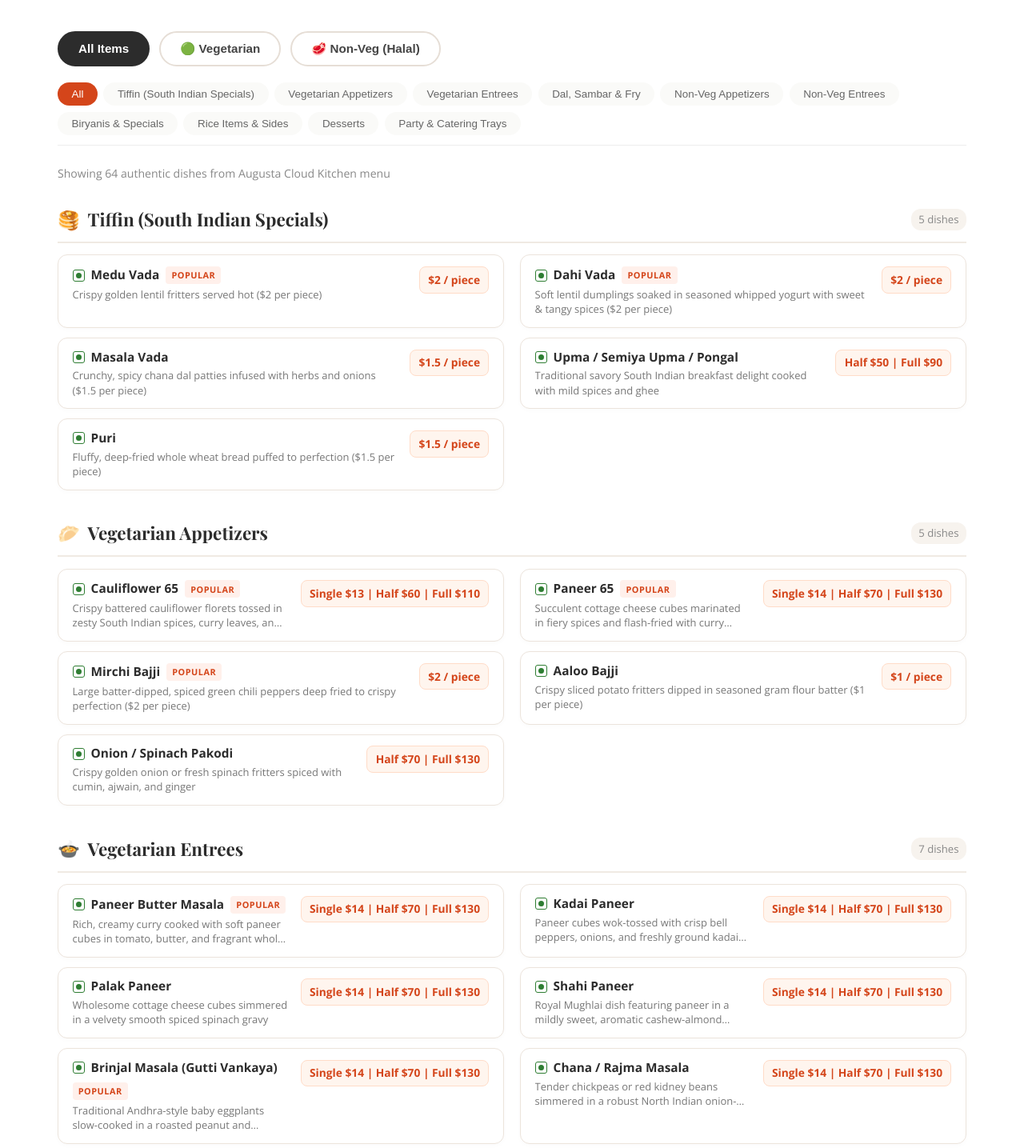
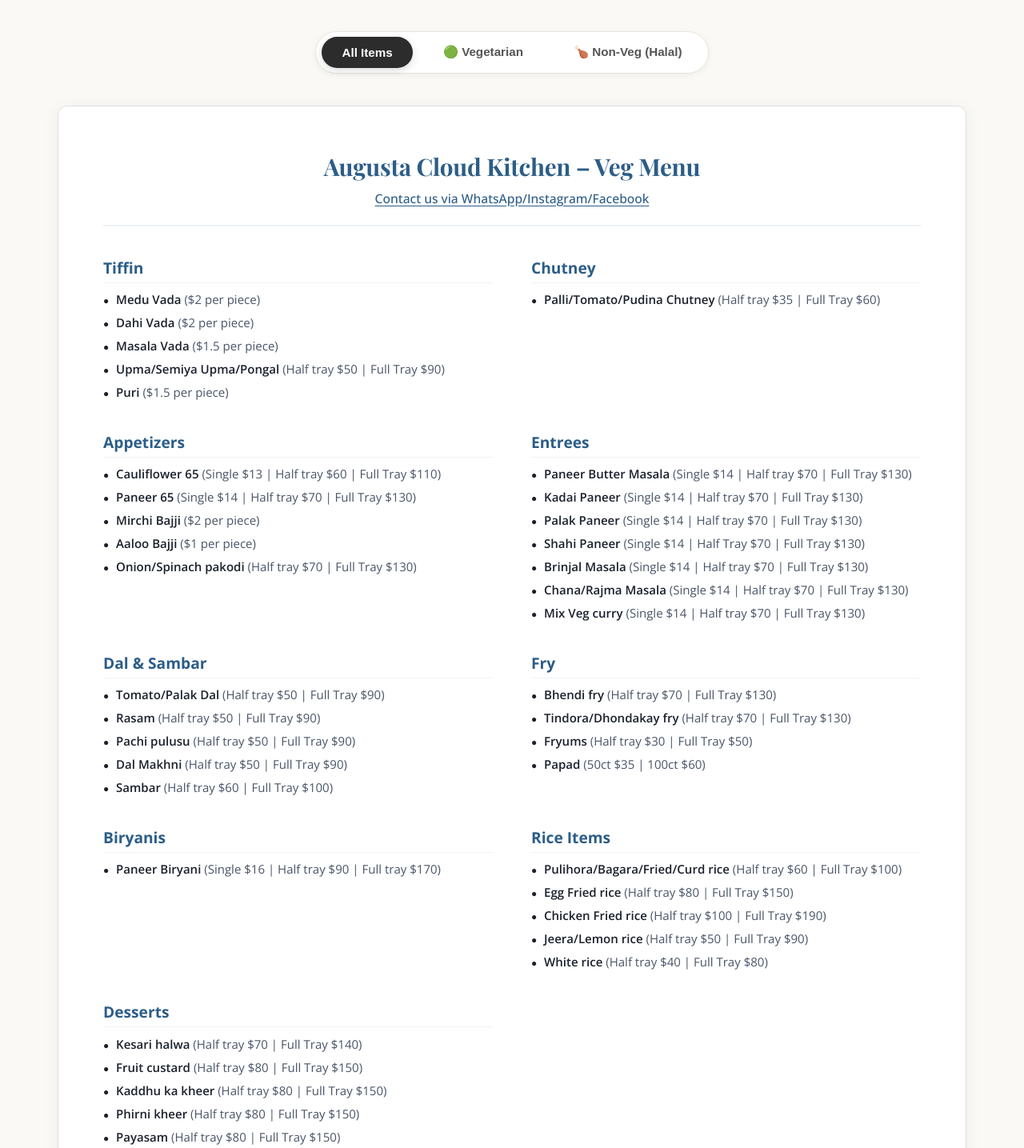
Before and after one commit to MSKapigee007/LeeSaaKitchen, an Angular app: page /menu in a window 1280 px wide. Shown: the part 595-2030 px from the top of the page at 80% size. Built offline with nearby package versions, Linux system fonts and the light colour scheme.

Commit message:
Render Menu tab exactly matching Augusta Cloud Kitchen Catering Menu PDF structure

```diff
--- a/src/app/pages/menu/menu.component.css
+++ b/src/app/pages/menu/menu.component.css
@@ -50,6 +50,7 @@
   border-radius: 30px;
   font-weight: 600;
   font-size: 0.95rem;
+  text-decoration: none;
   transition: all 0.3s ease;
 }
 
@@ -57,6 +58,7 @@
   background: white;
   color: var(--primary);
   transform: translateY(-2px);
+  box-shadow: 0 6px 18px rgba(0, 0, 0, 0.2);
 }
 
 .container {
@@ -67,6 +69,7 @@
 
 .menu-content {
   padding: 3rem 0;
+  background: #fbf9f6;
 }
 
 /* Notice Banner from PDF */
@@ -98,262 +101,224 @@
 /* Dietary Group Filters */
 .menu-group-filters {
   display: flex;
-  flex-direction: column;
-  gap: 1.25rem;
-  margin-bottom: 1.5rem;
+  justify-content: center;
+  margin-bottom: 2.5rem;
 }
 
 .filter-toggles {
-  display: flex;
+  display: inline-flex;
   gap: 0.75rem;
+  background: white;
+  padding: 0.4rem;
+  border-radius: 35px;
+  box-shadow: 0 2px 10px rgba(0, 0, 0, 0.05);
+  border: 1px solid #ebe4dc;
   flex-wrap: wrap;
+  justify-content: center;
 }
 
 .filter-pill {
-  padding: 0.7rem 1.5rem;
-  border: 2px solid #e6ded6;
-  border-radius: 25px;
-  background: white;
+  padding: 0.65rem 1.6rem;
+  border: none;
+  border-radius: 30px;
+  background: transparent;
   cursor: pointer;
   font-size: 0.95rem;
   font-weight: 600;
   transition: all 0.25s ease;
-  color: #444;
+  color: #555;
 }
 
 .filter-pill:hover {
-  border-color: #bbb;
-  transform: translateY(-1px);
+  color: var(--primary);
+  background: rgba(212, 69, 26, 0.05);
 }
 
 .filter-pill.active {
   background: var(--text);
   color: white;
-  border-color: var(--text);
+  box-shadow: 0 3px 10px rgba(0, 0, 0, 0.15);
 }
 
 .filter-pill.veg.active {
   background: #2E7D32;
-  border-color: #2E7D32;
   color: white;
+  box-shadow: 0 3px 10px rgba(46, 125, 50, 0.25);
 }
 
 .filter-pill.non-veg.active {
-  background: var(--primary);
-  border-color: var(--primary);
+  background: #b71c1c;
   color: white;
+  box-shadow: 0 3px 10px rgba(183, 28, 28, 0.25);
 }
 
-/* Category Tabs */
-.category-tabs {
+/* PDF Menu Documents Styling */
+.pdf-documents-container {
   display: flex;
-  gap: 0.45rem;
-  flex-wrap: wrap;
-  padding-bottom: 0.75rem;
-  border-bottom: 1px solid #eee;
+  flex-direction: column;
+  gap: 3rem;
+  margin-bottom: 3.5rem;
 }
 
-.tab {
-  padding: 0.45rem 1.1rem;
-  border: none;
-  background: var(--bg);
-  border-radius: 20px;
-  cursor: pointer;
-  font-size: 0.84rem;
-  font-weight: 500;
-  transition: all 0.2s ease;
-  color: #666;
+.pdf-sheet {
+  background: #ffffff;
+  border-radius: 12px;
+  border: 1px solid #dcdfe3;
+  box-shadow: 0 4px 20px rgba(0, 0, 0, 0.06);
+  padding: 3.5rem 3.5rem 3rem;
+  position: relative;
+  transition: transform 0.2s ease, box-shadow 0.2s ease;
 }
 
-.tab:hover {
-  background: rgba(212, 69, 26, 0.08);
+.pdf-sheet:hover {
+  box-shadow: 0 8px 30px rgba(0, 0, 0, 0.09);
+}
+
+.sheet-header {
+  text-align: center;
+  margin-bottom: 2.5rem;
+  padding-bottom: 1.25rem;
+  border-bottom: 2px solid #eef2f6;
+}
+
+.sheet-title {
+  font-family: 'Playfair Display', serif;
+  font-size: 1.85rem;
+  font-weight: 700;
+  color: #2c5d88;
+  margin: 0 0 0.5rem 0;
+  letter-spacing: -0.2px;
+}
+
+.sheet-subtitle {
+  margin: 0;
+  font-size: 0.98rem;
+}
+
+.sheet-subtitle a {
+  color: #2c5d88;
+  text-decoration: underline;
+  text-underline-offset: 3px;
+  font-weight: 500;
+  transition: color 0.2s ease;
+}
+
+.sheet-subtitle a:hover {
   color: var(--primary);
 }
 
-.tab.active {
-  background: var(--primary);
-  color: white;
+/* Multi-column Grid for minimal scrolling */
+.sheet-grid {
+  display: grid;
+  grid-template-columns: repeat(2, 1fr);
+  column-gap: 3rem;
+  row-gap: 2rem;
 }
 
-.results-count {
-  color: #888;
-  font-size: 0.88rem;
-  margin-bottom: 1.75rem;
+.sheet-section {
+  break-inside: avoid;
 }
 
-/* Category Sections & Compact List */
-.category-section {
-  margin-bottom: 2.25rem;
+.section-heading {
+  font-family: inherit;
+  font-size: 1.2rem;
+  font-weight: 700;
+  color: #2c5d88;
+  margin: 0 0 0.65rem 0;
+  padding-bottom: 0.3rem;
+  border-bottom: 1px solid #eef2f6;
 }
 
-.category-header {
-  display: flex;
-  align-items: center;
-  justify-content: space-between;
-  margin-bottom: 0.9rem;
-  padding-bottom: 0.6rem;
-  border-bottom: 2px solid #f0eae3;
-}
-
-.cat-title-group {
-  display: flex;
-  align-items: center;
-  gap: 0.6rem;
-}
-
-.category-icon {
-  font-size: 1.4rem;
-}
-
-.category-header h2 {
-  font-family: 'Playfair Display', serif;
-  font-size: 1.4rem;
-  color: var(--text);
+.section-bullet-list {
+  list-style: none;
+  padding: 0;
   margin: 0;
 }
 
-.category-count {
-  color: #888;
-  font-size: 0.82rem;
-  background: #f7f3ee;
-  padding: 0.2rem 0.6rem;
-  border-radius: 12px;
+.bullet-item {
+  display: flex;
+  align-items: baseline;
+  gap: 0.55rem;
+  margin-bottom: 0.45rem;
+  font-size: 0.94rem;
+  line-height: 1.45;
+  color: #2d3748;
 }
 
-/* Compact Menu List Grid */
-.menu-list-grid {
-  display: grid;
-  grid-template-columns: repeat(2, 1fr);
-  gap: 0.75rem 1.25rem;
-}
-
-.compact-menu-row {
-  display: flex;
-  justify-content: space-between;
-  align-items: flex-start;
-  gap: 1rem;
-  background: white;
-  border: 1.5px solid #ece4dc;
-  border-radius: 12px;
-  padding: 0.85rem 1.1rem;
-  transition: all 0.2s ease;
-  box-shadow: 0 2px 6px rgba(0, 0, 0, 0.02);
-}
-
-.compact-menu-row:hover {
-  border-color: var(--primary);
-  box-shadow: 0 4px 14px rgba(212, 69, 26, 0.09);
-  transform: translateY(-1px);
-}
-
-.item-info {
-  flex: 1;
-  min-width: 0;
-}
-
-.item-name-line {
-  display: flex;
-  align-items: center;
-  gap: 0.5rem;
-  flex-wrap: wrap;
-  margin-bottom: 0.25rem;
-}
-
-.diet-icon {
-  width: 15px;
-  height: 15px;
-  border-radius: 3px;
-  display: inline-flex;
-  align-items: center;
-  justify-content: center;
+.bullet-point {
+  color: #1a202c;
+  font-size: 0.75rem;
+  line-height: 1;
   flex-shrink: 0;
 }
 
-.diet-icon.veg {
-  border: 1.5px solid #2e7d32;
+.item-text {
+  flex: 1;
 }
 
-.diet-icon.veg .inner-dot {
-  width: 7px;
-  height: 7px;
-  border-radius: 50%;
-  background: #2e7d32;
+.item-name {
+  font-weight: 600;
+  color: #1a202c;
 }
 
-.diet-icon.nonveg {
-  border: 1.5px solid #b71c1c;
+.item-price {
+  color: #4a5568;
+  font-weight: 400;
 }
 
-.diet-icon.nonveg .inner-dot {
-  width: 7px;
-  height: 7px;
-  border-radius: 50%;
-  background: #b71c1c;
+.sheet-footer {
+  margin-top: 2.5rem;
+  padding-top: 1.5rem;
+  border-top: 1px solid #eef2f6;
 }
 
-.dish-name {
+.sheet-note {
+  font-size: 0.95rem;
   font-weight: 700;
-  font-size: 0.96rem;
-  color: var(--text);
-  line-height: 1.3;
+  color: #4d6438;
+  margin: 0;
+  letter-spacing: 0.2px;
 }
 
-.badge-popular {
-  background: #fff0eb;
-  color: var(--primary);
-  font-size: 0.68rem;
-  font-weight: 700;
-  padding: 0.15rem 0.45rem;
-  border-radius: 4px;
-  text-transform: uppercase;
-  letter-spacing: 0.5px;
+.sheet-note.highlight-halal {
+  color: #2e6930;
+  font-size: 1.05rem;
 }
 
-.dish-desc {
-  font-size: 0.81rem;
-  color: #777;
-  line-height: 1.4;
-  margin: 0;
-  display: -webkit-box;
-  -webkit-line-clamp: 2;
-  -webkit-box-orient: vertical;
-  overflow: hidden;
+/* Bottom PDF Action */
+.bottom-pdf-action {
+  text-align: center;
+  background: white;
+  border: 1px dashed #d5d9de;
+  border-radius: 12px;
+  padding: 2rem;
+  margin-top: 1rem;
 }
 
-.item-price-side {
-  flex-shrink: 0;
-  text-align: right;
-}
-
-.pricing-label {
-  display: inline-block;
-  font-weight: 700;
-  font-size: 0.86rem;
-  color: var(--primary);
-  background: #fff5ee;
-  border: 1px solid #ffdcc8;
-  padding: 0.3rem 0.65rem;
-  border-radius: 8px;
-  white-space: nowrap;
-}
-
-/* No Results */
-.no-results {
-  text-align: center;
-  padding: 4rem 2rem;
-  color: #999;
-}
-
-.emoji-large {
-  font-size: 4rem;
-  display: block;
+.bottom-pdf-action p {
+  font-size: 1rem;
+  color: #666;
   margin-bottom: 1rem;
 }
 
-.no-results h3 {
-  font-size: 1.3rem;
-  color: var(--text);
-  margin-bottom: 0.5rem;
+.secondary-pdf-btn {
+  display: inline-flex;
+  align-items: center;
+  gap: 0.5rem;
+  background: var(--primary);
+  color: white;
+  padding: 0.75rem 2rem;
+  border-radius: 30px;
+  font-weight: 600;
+  font-size: 0.95rem;
+  text-decoration: none;
+  transition: all 0.3s ease;
+}
+
+.secondary-pdf-btn:hover {
+  background: #a83614;
+  transform: translateY(-2px);
+  box-shadow: 0 4px 12px rgba(212, 69, 26, 0.25);
 }
 
 /* Responsive */
@@ -361,18 +326,27 @@
   .menu-alert-banner {
     grid-template-columns: 1fr;
   }
+
+  .pdf-sheet {
+    padding: 2.5rem 2rem 2rem;
+  }
 }
 
-@media (max-width: 850px) {
+@media (max-width: 768px) {
   .menu-hero h1 {
     font-size: 2.2rem;
   }
 
-  .menu-list-grid {
+  .sheet-grid {
     grid-template-columns: 1fr;
+    gap: 1.5rem;
   }
 
-  .compact-menu-row {
-    padding: 0.8rem 1rem;
+  .sheet-title {
+    font-size: 1.45rem;
+  }
+
+  .pdf-sheet {
+    padding: 2rem 1.25rem 1.75rem;
   }
 }
--- a/src/app/pages/menu/menu.component.html
+++ b/src/app/pages/menu/menu.component.html
@@ -2,7 +2,7 @@
   <div class="container">
     <span class="section-badge">Augusta Cloud Kitchen Catering Menu</span>
     <h1>Explore Our <span class="highlight">Authentic Menu</span></h1>
-    <p>Handcrafted South Indian Tiffins, Hyderabadi Dum Biryanis, Flavorful Curries, and Party Trays. All meats are 100% Halal.</p>
+    <p>Authentic South Indian Tiffins, Hyderabadi Dum Biryanis, Flavorful Curries, and Party Trays. All meats are 100% Halal.</p>
     <div class="menu-hero-actions">
       <a href="assets/Augusta_Cloud_Kitchen_Catering_Menu.pdf" target="_blank" class="pdf-download-btn">
         📄 View / Download Original PDF Menu
@@ -24,13 +24,13 @@
       <div class="alert-item">
         <span class="alert-icon">🍱</span>
         <div>
-          <strong>Flexible Catering Portions:</strong> Available in Single orders, Half Trays, and Full Trays.
+          <strong>Catering Portions:</strong> Available in Single orders, Half Trays, and Full Trays.
         </div>
       </div>
       <div class="alert-item">
         <span class="alert-icon">💬</span>
         <div>
-          <strong>Order Channels:</strong> Contact us via WhatsApp, Instagram, or Facebook!
+          <strong>Easy Ordering:</strong> Contact us via WhatsApp, Instagram, or Facebook!
         </div>
       </div>
     </div>
@@ -40,78 +40,98 @@
       <div class="filter-toggles">
         <button
           class="filter-pill"
-          [class.active]="menuTypeFilter === 'all'"
-          (click)="filterByMenuType('all')"
+          [class.active]="selectedGroup === 'all'"
+          (click)="setGroup('all')"
         >
           All Items
         </button>
         <button
           class="filter-pill veg"
-          [class.active]="menuTypeFilter === 'veg'"
-          (click)="filterByMenuType('veg')"
+          [class.active]="selectedGroup === 'veg'"
+          (click)="setGroup('veg')"
         >
           🟢 Vegetarian
         </button>
         <button
           class="filter-pill non-veg"
-          [class.active]="menuTypeFilter === 'non-veg'"
-          (click)="filterByMenuType('non-veg')"
+          [class.active]="selectedGroup === 'non-veg'"
+          (click)="setGroup('non-veg')"
         >
-          🥩 Non-Veg (Halal)
-        </button>
-      </div>
-
-      <!-- Category Quick Jump Tabs -->
-      <div class="category-tabs">
-        <button
-          *ngFor="let name of getCategoryNames()"
-          class="tab"
-          [class.active]="activeCategory === name"
-          (click)="filterByCategory(name)"
-        >
-          {{ name }}
+          🍗 Non-Veg (Halal)
         </button>
       </div>
     </div>
 
-    <p class="results-count">Showing {{ getTotalItems() }} authentic dishes from Augusta Cloud Kitchen menu</p>
+    <!-- PDF Menu Documents Container -->
+    <div class="pdf-documents-container">
 
-    <!-- Menu Categories (Compact List View for Minimal Scrolling) -->
-    <div class="menu-categories">
-      <div class="category-section" *ngFor="let category of filteredCategories">
-        <div class="category-header">
-          <div class="cat-title-group">
-            <span class="category-icon">{{ category.icon }}</span>
-            <h2>{{ category.name }}</h2>
+      <!-- VEG MENU SHEET -->
+      <article class="pdf-sheet veg-sheet" *ngIf="showVeg">
+        <header class="sheet-header">
+          <h2 class="sheet-title">{{ vegMenu.title }}</h2>
+          <p class="sheet-subtitle">
+            <a href="#contact">Contact us via WhatsApp/Instagram/Facebook</a>
+          </p>
+        </header>
+
+        <div class="sheet-grid">
+          <div class="sheet-section" *ngFor="let section of vegMenu.sections">
+            <h3 class="section-heading">{{ section.title }}</h3>
+            <ul class="section-bullet-list">
+              <li *ngFor="let item of section.items" class="bullet-item">
+                <span class="bullet-point">●</span>
+                <span class="item-text">
+                  <strong class="item-name">{{ item.name }}</strong>
+                  <span class="item-price"> ({{ item.price }})</span>
+                </span>
+              </li>
+            </ul>
           </div>
-          <span class="category-count">{{ category.items.length }} dishes</span>
         </div>
 
-        <div class="menu-list-grid">
-          <div class="compact-menu-row" *ngFor="let item of category.items">
-            <div class="item-info">
-              <div class="item-name-line">
-                <span class="diet-icon" [class.veg]="item.isVegetarian" [class.nonveg]="!item.isVegetarian" [title]="item.isVegetarian ? 'Vegetarian' : 'Halal Meat'">
-                  <span class="inner-dot"></span>
+        <footer class="sheet-footer">
+          <p class="sheet-note">{{ vegMenu.footerNote }}</p>
+        </footer>
+      </article>
+
+      <!-- NON-VEG MENU SHEET -->
+      <article class="pdf-sheet nonveg-sheet" *ngIf="showNonVeg">
+        <header class="sheet-header">
+          <h2 class="sheet-title">{{ nonVegMenu.title }}</h2>
+          <p class="sheet-subtitle">
+            <a href="#contact">Contact us via WhatsApp/Instagram/Facebook</a>
+          </p>
+        </header>
+
+        <div class="sheet-grid">
+          <div class="sheet-section" *ngFor="let section of nonVegMenu.sections">
+            <h3 class="section-heading">{{ section.title }}</h3>
+            <ul class="section-bullet-list">
+              <li *ngFor="let item of section.items" class="bullet-item">
+                <span class="bullet-point">●</span>
+                <span class="item-text">
+                  <strong class="item-name">{{ item.name }}</strong>
+                  <span class="item-price"> ({{ item.price }})</span>
                 </span>
-                <span class="dish-name">{{ item.name }}</span>
-                <span class="badge-popular" *ngIf="item.isPopular">Popular</span>
-              </div>
-              <p class="dish-desc" *ngIf="item.description">{{ item.description }}</p>
-            </div>
-            <div class="item-price-side">
-              <span class="pricing-label">{{ item.priceDisplay || ('$' + (item.price | number:'1.2-2')) }}</span>
-            </div>
+              </li>
+            </ul>
           </div>
         </div>
-      </div>
+
+        <footer class="sheet-footer">
+          <p class="sheet-note highlight-halal">{{ nonVegMenu.footerNote }}</p>
+        </footer>
+      </article>
+
     </div>
 
-    <!-- No Results -->
-    <div class="no-results" *ngIf="filteredCategories.length === 0">
-      <span class="emoji-large">🍽️</span>
-      <h3>No items found</h3>
-      <p>Try selecting a different category or dietary filter</p>
+    <!-- Bottom Quick PDF Link -->
+    <div class="bottom-pdf-action">
+      <p>Need a printable copy for your event?</p>
+      <a href="assets/Augusta_Cloud_Kitchen_Catering_Menu.pdf" target="_blank" class="secondary-pdf-btn">
+        📥 Download Full Catering Menu (PDF)
+      </a>
     </div>
+
   </div>
 </section>
--- a/src/app/pages/menu/menu.component.ts
+++ b/src/app/pages/menu/menu.component.ts
@@ -1,7 +1,21 @@
-import { Component, OnInit } from '@angular/core';
+import { Component } from '@angular/core';
 import { CommonModule } from '@angular/common';
-import { MenuService } from '../../services/menu.service';
-import { MenuCategory } from '../../models/menu-item.model';
+
+export interface PdfSection {
+  title: string;
+  items: {
+    name: string;
+    price: string;
+  }[];
+}
+
+export interface PdfMenuSheet {
+  title: string;
+  subtitle: string;
+  type: 'veg' | 'non-veg';
+  sections: PdfSection[];
+  footerNote: string;
+}
 
 @Component({
   selector: 'app-menu',
@@ -10,62 +24,158 @@
   templateUrl: './menu.component.html',
   styleUrls: ['./menu.component.css']
 })
-export class MenuComponent implements OnInit {
-  categories: MenuCategory[] = [];
-  filteredCategories: MenuCategory[] = [];
-  activeCategory = 'All';
-  menuTypeFilter: 'all' | 'veg' | 'non-veg' = 'all';
+export class MenuComponent {
+  selectedGroup: 'all' | 'veg' | 'non-veg' = 'all';
 
-  constructor(private menuService: MenuService) {}
+  vegMenu: PdfMenuSheet = {
+    title: 'Augusta Cloud Kitchen – Veg Menu',
+    subtitle: 'Contact us via WhatsApp/Instagram/Facebook',
+    type: 'veg',
+    footerNote: 'NOTE: We have a separate menu for non-veg items, please scroll to the next page',
+    sections: [
+      {
+        title: 'Tiffin',
+        items: [
+          { name: 'Medu Vada', price: '$2 per piece' },
+          { name: 'Dahi Vada', price: '$2 per piece' },
+          { name: 'Masala Vada', price: '$1.5 per piece' },
+          { name: 'Upma/Semiya Upma/Pongal', price: 'Half tray $50 | Full Tray $90' },
+          { name: 'Puri', price: '$1.5 per piece' }
+        ]
+      },
+      {
+        title: 'Chutney',
+        items: [
+          { name: 'Palli/Tomato/Pudina Chutney', price: 'Half tray $35 | Full Tray $60' }
+        ]
+      },
+      {
+        title: 'Appetizers',
+        items: [
+          { name: 'Cauliflower 65', price: 'Single $13 | Half tray $60 | Full Tray $110' },
+          { name: 'Paneer 65', price: 'Single $14 | Half tray $70 | Full Tray $130' },
+          { name: 'Mirchi Bajji', price: '$2 per piece' },
+          { name: 'Aaloo Bajji', price: '$1 per piece' },
+          { name: 'Onion/Spinach pakodi', price: 'Half tray $70 | Full Tray $130' }
+        ]
+      },
+      {
+        title: 'Entrees',
+        items: [
+          { name: 'Paneer Butter Masala', price: 'Single $14 | Half tray $70 | Full Tray $130' },
+          { name: 'Kadai Paneer', price: 'Single $14 | Half tray $70 | Full Tray $130' },
+          { name: 'Palak Paneer', price: 'Single $14 | Half tray $70 | Full Tray $130' },
+          { name: 'Shahi Paneer', price: 'Single $14 | Half Tray $70 | Full Tray $130' },
+          { name: 'Brinjal Masala', price: 'Single $14 | Half tray $70 | Full Tray $130' },
+          { name: 'Chana/Rajma Masala', price: 'Single $14 | Half tray $70 | Full Tray $130' },
+          { name: 'Mix Veg curry', price: 'Single $14 | Half tray $70 | Full Tray $130' }
+        ]
+      },
+      {
+        title: 'Dal & Sambar',
+        items: [
+          { name: 'Tomato/Palak Dal', price: 'Half tray $50 | Full Tray $90' },
+          { name: 'Rasam', price: 'Half tray $50 | Full Tray $90' },
+          { name: 'Pachi pulusu', price: 'Half tray $50 | Full Tray $90' },
+          { name: 'Dal Makhni', price: 'Half tray $50 | Full Tray $90' },
+          { name: 'Sambar', price: 'Half tray $60 | Full Tray $100' }
+        ]
+      },
+      {
+        title: 'Fry',
+        items: [
+          { name: 'Bhendi fry', price: 'Half tray $70 | Full Tray $130' },
+          { name: 'Tindora/Dhondakay fry', price: 'Half tray $70 | Full Tray $130' },
+          { name: 'Fryums', price: 'Half tray $30 | Full Tray $50' },
+          { name: 'Papad', price: '50ct $35 | 100ct $60' }
+        ]
+      },
+      {
+        title: 'Biryanis',
+        items: [
+          { name: 'Paneer Biryani', price: 'Single $16 | Half tray $90 | Full tray $170' }
+        ]
+      },
+      {
+        title: 'Rice Items',
+        items: [
+          { name: 'Pulihora/Bagara/Fried/Curd rice', price: 'Half tray $60 | Full Tray $100' },
+          { name: 'Egg Fried rice', price: 'Half tray $80 | Full Tray $150' },
+          { name: 'Chicken Fried rice', price: 'Half tray $100 | Full Tray $190' },
+          { name: 'Jeera/Lemon rice', price: 'Half tray $50 | Full Tray $90' },
+          { name: 'White rice', price: 'Half tray $40 | Full Tray $80' }
+        ]
+      },
+      {
+        title: 'Desserts',
+        items: [
+          { name: 'Kesari halwa', price: 'Half tray $70 | Full Tray $140' },
+          { name: 'Fruit custard', price: 'Half tray $80 | Full Tray $150' },
+          { name: 'Kaddhu ka kheer', price: 'Half tray $80 | Full Tray $150' },
+          { name: 'Phirni kheer', price: 'Half tray $80 | Full Tray $150' },
+          { name: 'Payasam', price: 'Half tray $80 | Full Tray $150' },
+          { name: 'Gulab Jamun', price: '$1.5 per piece' },
+          { name: 'Double ka meetha', price: 'Half tray $90 | Full Tray $170' }
+        ]
+      }
+    ]
+  };
 
-  ngOnInit() {
-    this.categories = this.menuService.getCategories();
-    this.filteredCategories = [...this.categories];
+  nonVegMenu: PdfMenuSheet = {
+    title: 'Augusta Cloud Kitchen – Non Veg Menu',
+    subtitle: 'Contact us via WhatsApp/Instagram/Facebook',
+    type: 'non-veg',
+    footerNote: 'NOTE: All meats are halal.',
+    sections: [
+      {
+        title: 'Appetizers',
+        items: [
+          { name: 'Chicken 65', price: 'Single $18 | Half tray $100 | Full tray $180' },
+          { name: 'Chicken Drumsticks Grilled', price: '$2.5 per piece | 50pc $100' },
+          { name: 'Chicken Wings Grilled', price: '$1.5 per piece | 50pc $70' },
+          { name: 'Chicken Wings Fried', price: '$2 per piece | 50pc $80' },
+          { name: 'Apollo Fish', price: 'Single $22 | Half tray $110 | Full tray $200' },
+          { name: 'Fried Shrimp', price: 'Single $22 | Half tray $110 | Full tray $200' }
+        ]
+      },
+      {
+        title: 'Entrees',
+        items: [
+          { name: 'Regular Chicken curry', price: 'Single $14 | Half tray $80 | Full tray $150' },
+          { name: 'Butter Chicken Masala', price: 'Single $16 | Half Tray $90 | Full Tray $160' },
+          { name: 'Chicken Tikka Masala', price: 'Single $16 | Half Tray $90 | Full Tray $160' },
+          { name: 'Green/Special Red Chicken/Murg Musallam', price: 'Single $16 | Half tray $90 | Full tray $160' },
+          { name: 'Mutton curry', price: 'Single $22 | Half tray $140 | Full tray $260' },
+          { name: 'Shrimp curry', price: 'Single $20 | Half tray $120 | Full tray $200' }
+        ]
+      },
+      {
+        title: 'Biryanis',
+        items: [
+          { name: 'Hyderabadi Chicken Dum Biryani', price: 'Single $18 | Half tray $100 | Full tray $180' },
+          { name: 'Hyderabadi Mutton Dum biryani', price: 'Single $24 | Half tray $150 | Full tray $280' }
+        ]
+      },
+      {
+        title: 'Specials',
+        items: [
+          { name: 'Hakka Noodles', price: 'Veg $14 | Egg $15 | Chicken $16' },
+          { name: 'Mutton Haleem', price: '$20' },
+          { name: 'Chicken Harees', price: '$18' }
+        ]
+      }
+    ]
+  };
+
+  setGroup(group: 'all' | 'veg' | 'non-veg') {
+    this.selectedGroup = group;
   }
 
-  filterByCategory(categoryName: string) {
-    this.activeCategory = categoryName;
-    this.applyFilters();
+  get showVeg(): boolean {
+    return this.selectedGroup === 'all' || this.selectedGroup === 'veg';
   }
 
-  filterByMenuType(type: 'all' | 'veg' | 'non-veg') {
-    this.menuTypeFilter = type;
-    this.applyFilters();
-  }
-
-  private applyFilters() {
-    let result = this.categories;
-
-    // Filter by type (veg vs non-veg vs all)
-    if (this.menuTypeFilter === 'veg') {
-      result = result
-        .map(cat => ({
-          ...cat,
-          items: cat.items.filter(item => item.isVegetarian)
-        }))
-        .filter(cat => cat.items.length > 0);
-    } else if (this.menuTypeFilter === 'non-veg') {
-      result = result
-        .map(cat => ({
-          ...cat,
-          items: cat.items.filter(item => !item.isVegetarian)
-        }))
-        .filter(cat => cat.items.length > 0);
-    }
-
-    // Filter by category tab
-    if (this.activeCategory !== 'All') {
-      result = result.filter(cat => cat.name === this.activeCategory);
-    }
-
-    this.filteredCategories = result;
-  }
-
-  getCategoryNames(): string[] {
-    return ['All', ...this.categories.map(c => c.name)];
-  }
-
-  getTotalItems(): number {
-    return this.filteredCategories.reduce((sum, cat) => sum + cat.items.length, 0);
+  get showNonVeg(): boolean {
+    return this.selectedGroup === 'all' || this.selectedGroup === 'non-veg';
   }
 }
```
Also changed, not shown: 9 other files (tests, documents, lock files or other folders).
